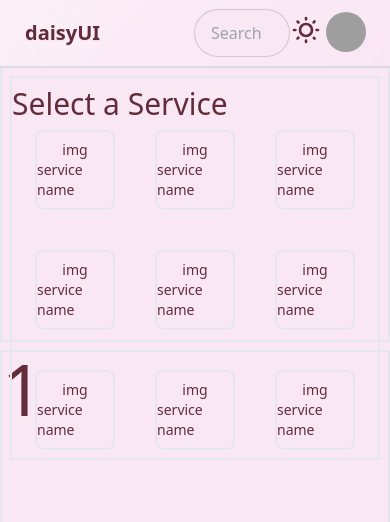
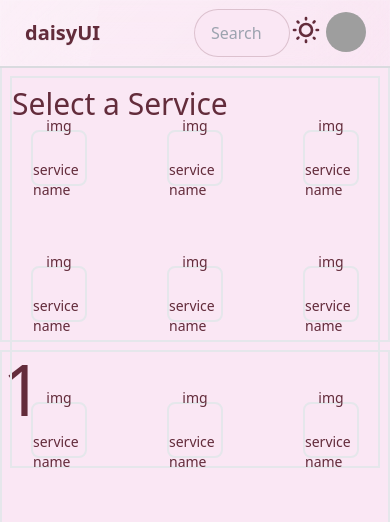
Before and after one commit to Harshxgit/SALONASS, a Next.js app: page / in a window 390 px wide. Shown: the top 522 px of the page. Built offline with nearby package versions, Linux system fonts and the light colour scheme; grey boxes are pictures that could not be loaded.

Commit message:
make responsive

```diff
--- a/src/app/page.tsx
+++ b/src/app/page.tsx
@@ -7,7 +7,7 @@ export default function Home() {
   return (
     <>
       <div className=" text-7xl grid grid-rows-3 md:grid-cols-3 grid-flow-col gap-2 h-screen ">
-        <div className=" md:row-span-3 border-2 max-w-[400px]    ">
+        <div className=" md:row-span-3 border-2 w-fit md:max-w-[400px]    ">
           <Services />
         </div>
         <div className=" md:col-span-2  border-2 ">1</div>
--- a/src/componets/Navbar.tsx
+++ b/src/componets/Navbar.tsx
@@ -3,7 +3,7 @@ import Toggle from "./Toggle";
 
 export default function Navbar() {
   return (
-    <div className="navbar bg-transparent glass sticky top-0 pr-5">
+    <div className="navbar bg-transparent glass sticky top-0 z-50  pr-5">
       <div className="flex-1">
         <a className="btn btn-ghost text-xl">daisyUI</a>
       </div>
--- a/src/componets/Services.tsx
+++ b/src/componets/Services.tsx
@@ -9,43 +9,44 @@ export default function Services() {
       </div>
 
       {/* service container  */}
-      <div className="flex items-center justify-center m-2 gap-10 flex-wrap text-sm w-fit h-fit">
-        <div className="w-20 h-20 border-2 rounded-lg flex items-center justify-center flex-col ">
+      <div className="flex items-center justify-center m-2 gap-20 md:gap-10 flex-wrap text-sm w-fit h-fit">
+        <div className="md:w-20 md:h-20 h-14 w-14 border-2 rounded-lg flex items-center justify-center flex-col ">
           {/* <img src="" alt="" /> */} img
-          <div className="">service name</div>
+          <div className="mt-6">service name</div>
        </div>
-        <div className="w-20 h-20 border-2 rounded-lg flex items-center justify-center flex-col ">
+        <div className="md:w-20 md:h-20 h-14 w-14 border-2 rounded-lg flex items-center justify-center flex-col ">
           {/* <img src="" alt="" /> */} img
-          <div className="">service name</div>
+          <div className="mt-6">service name</div>
        </div>
-        <div className="w-20 h-20 border-2 rounded-lg flex items-center justify-center flex-col ">
+        <div className="md:w-20 md:h-20 h-14 w-14 border-2 rounded-lg flex items-center justify-center flex-col ">
           {/* <img src="" alt="" /> */} img
-          <div className="">service name</div>
+          <div className="mt-6">service name</div>
        </div>
-        <div className="w-20 h-20 border-2 rounded-lg flex items-center justify-center flex-col ">
+        <div className="md:w-20 md:h-20 h-14 w-14 border-2 rounded-lg flex items-center justify-center flex-col ">
           {/* <img src="" alt="" /> */} img
-          <div className="">service name</div>
+          <div className="mt-6">service name</div>
        </div>
-        <div className="w-20 h-20 border-2 rounded-lg flex items-center justify-center flex-col ">
+        <div className="md:w-20 md:h-20 h-14 w-14 border-2 rounded-lg flex items-center justify-center flex-col ">
           {/* <img src="" alt="" /> */} img
-          <div className="">service name</div>
+          <div className="mt-6">service name</div>
        </div>
-        <div className="w-20 h-20 border-2 rounded-lg flex items-center justify-center flex-col ">
+        <div className="md:w-20 md:h-20 h-14 w-14 border-2 rounded-lg flex items-center justify-center flex-col ">
           {/* <img src="" alt="" /> */} img
-          <div className="">service name</div>
+          <div className="mt-6">service name</div>
        </div>
-        <div className="w-20 h-20 border-2 rounded-lg flex items-center justify-center flex-col ">
+        <div className="md:w-20 md:h-20 h-14 w-14 border-2 rounded-lg flex items-center justify-center flex-col ">
           {/* <img src="" alt="" /> */} img
-          <div className="">service name</div>
+          <div className="mt-6">service name</div>
        </div>
-        <div className="w-20 h-20 border-2 rounded-lg flex items-center justify-center flex-col ">
+        <div className="md:w-20 md:h-20 h-14 w-14 border-2 rounded-lg flex items-center justify-center flex-col ">
           {/* <img src="" alt="" /> */} img
-          <div className="">service name</div>
+          <div className="mt-6">service name</div>
        </div>
-        <div className="w-20 h-20 border-2 rounded-lg flex items-center justify-center flex-col ">
+        <div className="md:w-20 md:h-20 h-14 w-14 border-2 rounded-lg flex items-center justify-center flex-col ">
           {/* <img src="" alt="" /> */} img
-          <div className="">service name</div>
+          <div className="mt-6">service name</div>
        </div>
+
 
       </div>
     </div>
```
Lines whose indentation alone changed are shown as unchanged.
